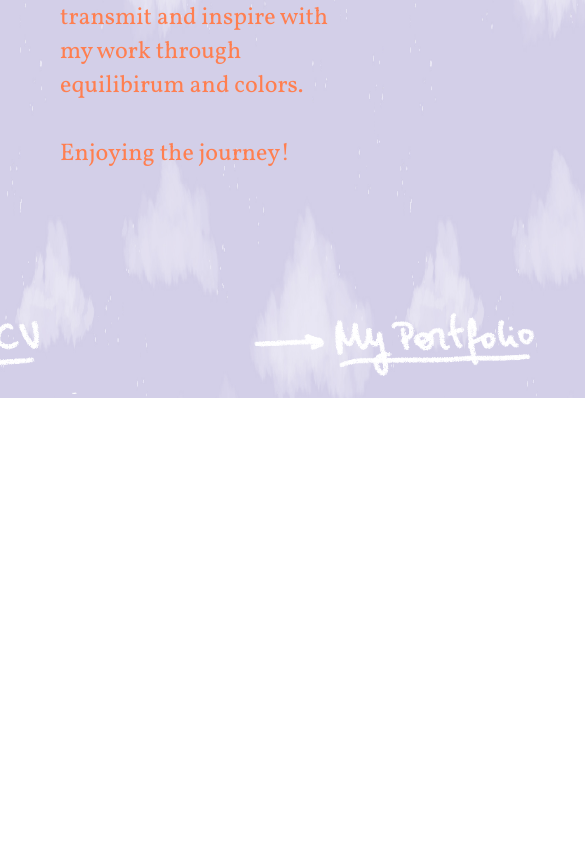
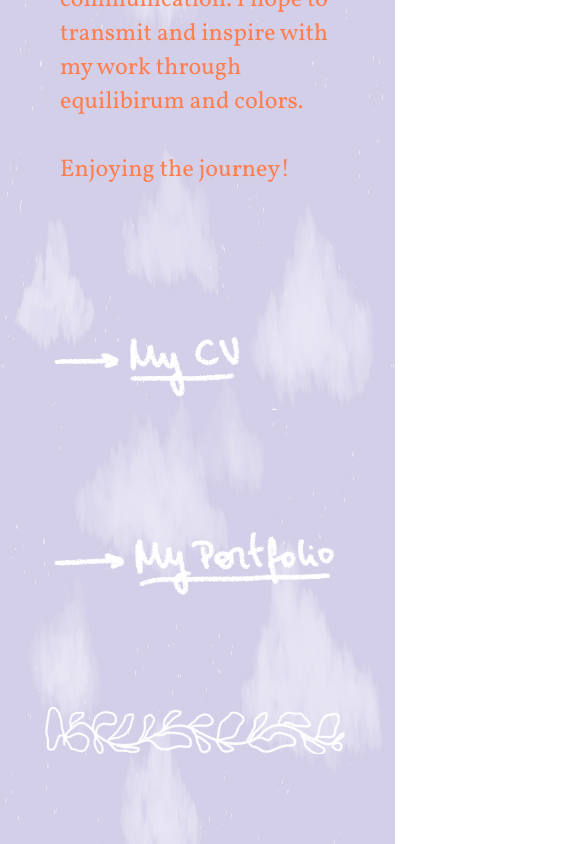
Before and after one commit to AngelesRodriguezSchon/AngelesRodriguezSchon.github.io, a plain HTML site: page index.html in a window 390 px wide. Shown: the part 1554-2398 px from the top of the page, 585 px wide, since content can reach past the window. Before the commit the page ends 1952 px from the top, so only its background shows below. Drawn offline with Linux system fonts and the light colour scheme.

Commit message:
avance en index

```diff
--- a/index.html
+++ b/index.html
@@ -37,8 +37,9 @@
         </div>
     </div>
     <div class="botones">
-        <a href="./cv.html"><img src="./public/design/my cv boton.png" alt="boton CV"></a>
-        <a href="./porfolio.html"><img src="./public/design/my portfolio boton.png" alt="boton Portfolio"></a>
+        <a class="botonCV" href="./cv.html"><img src="./public/design/my cv boton.png" alt="boton CV"></a>
+        <a class="botonPortfolio" href="./portfolio.html"><img src="./public/design/my portfolio boton.png" alt="boton Portfolio"></a>
     </div>
+    <img class="plantaborde" src="./public/design/planta borde.png" alt="planta borde">
 </body>
 </html>
--- a/public/stylesheets/general.css
+++ b/public/stylesheets/general.css
@@ -4,4 +4,7 @@ body{
     background-size: 100%;
     background-attachment: fixed;
     background-repeat: repeat-y;
+    display: flex;
+    flex-direction: column;
+    align-items: center;
 }
--- a/public/stylesheets/index.css
+++ b/public/stylesheets/index.css
@@ -2,6 +2,7 @@
     font-family: "Moniqa-BlackCondensedDisplay";
     src: url(../fonts/Moniqa-BlackCondensedDisplay.otf)
   }
+
 .portada{
     display: flex;
     flex-direction: row;
@@ -15,6 +16,7 @@
 .fotoMia{
     width: 250px;
     height:250px;
+    margin-right: 40px;
 }
 .presentacion{
     display: flex;
@@ -61,6 +63,7 @@
     color: black;
     font-size: 12pt;
     font-weight: 100;
+    margin-right: 50px;;
 }
  .contacto p, h4{
     margin-bottom: -1px;
@@ -70,7 +73,8 @@
     color: coral;
     font-weight: 200;
     width: 400px;
-    font-size: 18pt;;
+    font-size: 18pt;
+    margin-left: 50px;
 }
 
 .botones{
@@ -81,6 +85,25 @@
 .botones img{
     width: 400px;
     margin-top: 100px;
+}
+.botonPortfolio{
+    margin-left: 90px;
+    transition: transform .2s;
+}
+.botonCV{
+    transition: transform .2s;
+}
+.botonPortfolio:hover{
+    transform: scale(1.2)
+}
+.botonCV:hover{
+    transform: scale(1.2)
+}
+
+.plantaborde{
+    width: 1000px;
+    margin-top: 90px;
+    margin-bottom: 90px;
 }
 
 @media (max-width: 1110px){
@@ -106,6 +129,23 @@
         align-items: center;
         margin-top:-330px;
     }
+    .parrafito{
+        margin-top: 20px;
+        margin-left: 0px;
+    }
+    .contacto{
+        margin-right: 0px;
+    }
+    .botones{
+        flex-direction: column;
+        align-items: center;
+    }
+    .botonCV, .botonPortfolio{
+        margin-left:0px;
+    }
+    .plantaborde{
+        width: 600px;
+    }
   }
 
   @media (max-width: 600px){
@@ -120,6 +160,11 @@
         margin-top: -200px;
     }
 
+    .plantaborde{
+        width: 300px;
+    }
+
+
   }
   @media(max-width: 450px){
       .parte2{
```
